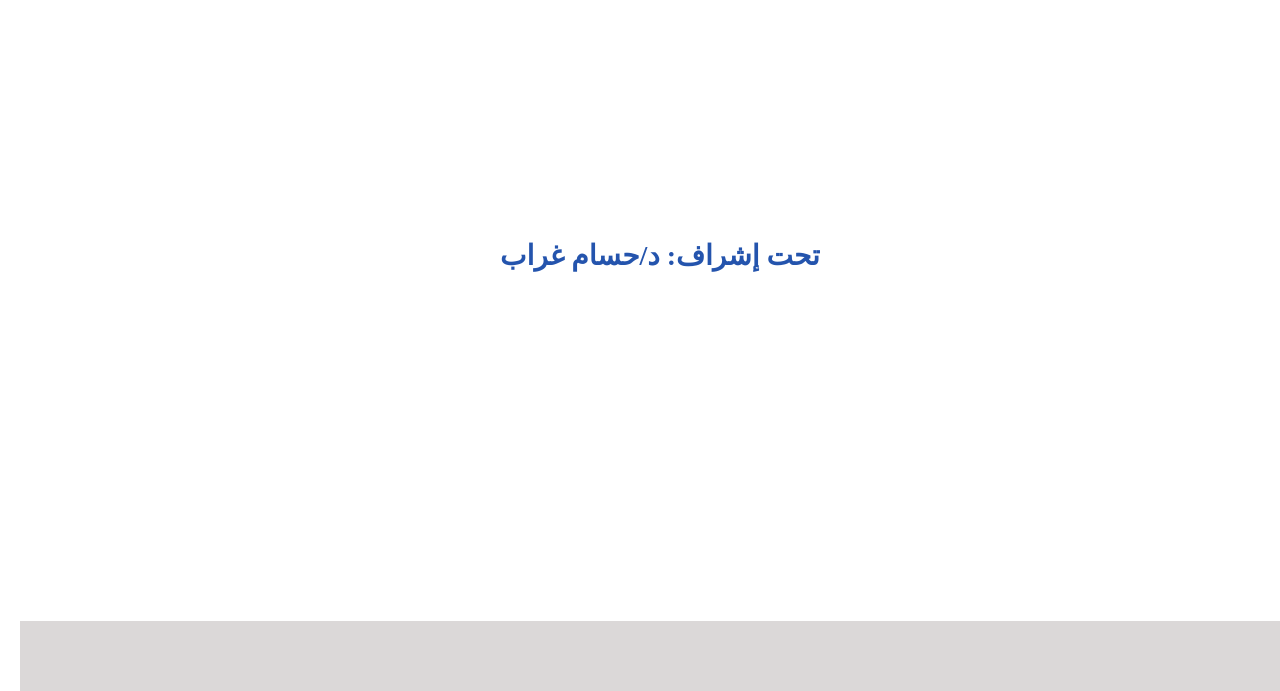
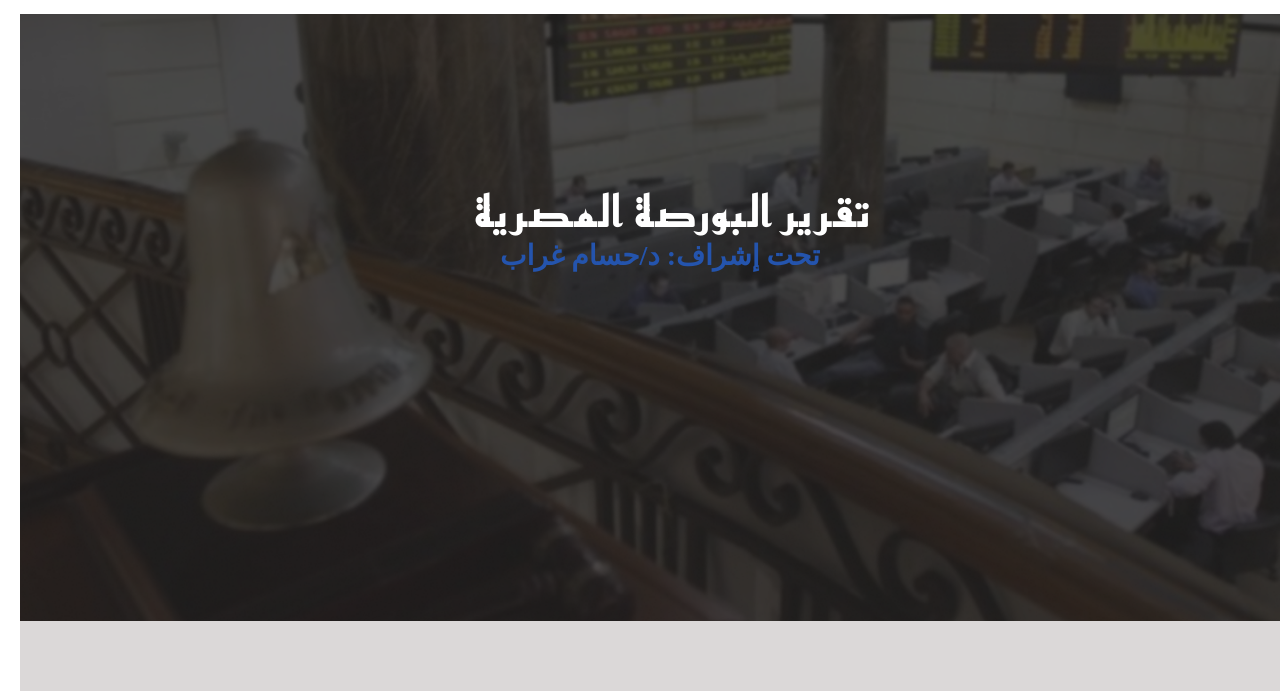
Before and after one commit to Ahmed-Allah/Egyptian-Stock-Exchange-Report, a plain HTML site: page index.htm in a window 1280 px wide. Shown: the part 109-800 px from the top of the page. Drawn offline with Linux system fonts and the light colour scheme; the site is published under a folder, as on GitHub Pages, so addresses that start at the root find nothing; files whose address does not match are found by name; a web font is replaced by a local one.

Commit message:
Update master.css

```diff
--- a/Css/master.css
+++ b/Css/master.css
@@ -153,7 +153,7 @@ border-bottom: 1px solid #ddd;
 /* End Header */
 /* Start Landing Section  */
 .landing {
-  background-image: url(/images/qq.png);
+  background-image: url(../images/qq.png);
   background-size: cover;
   height: calc(100vh - 70px);
   position: relative;
```
